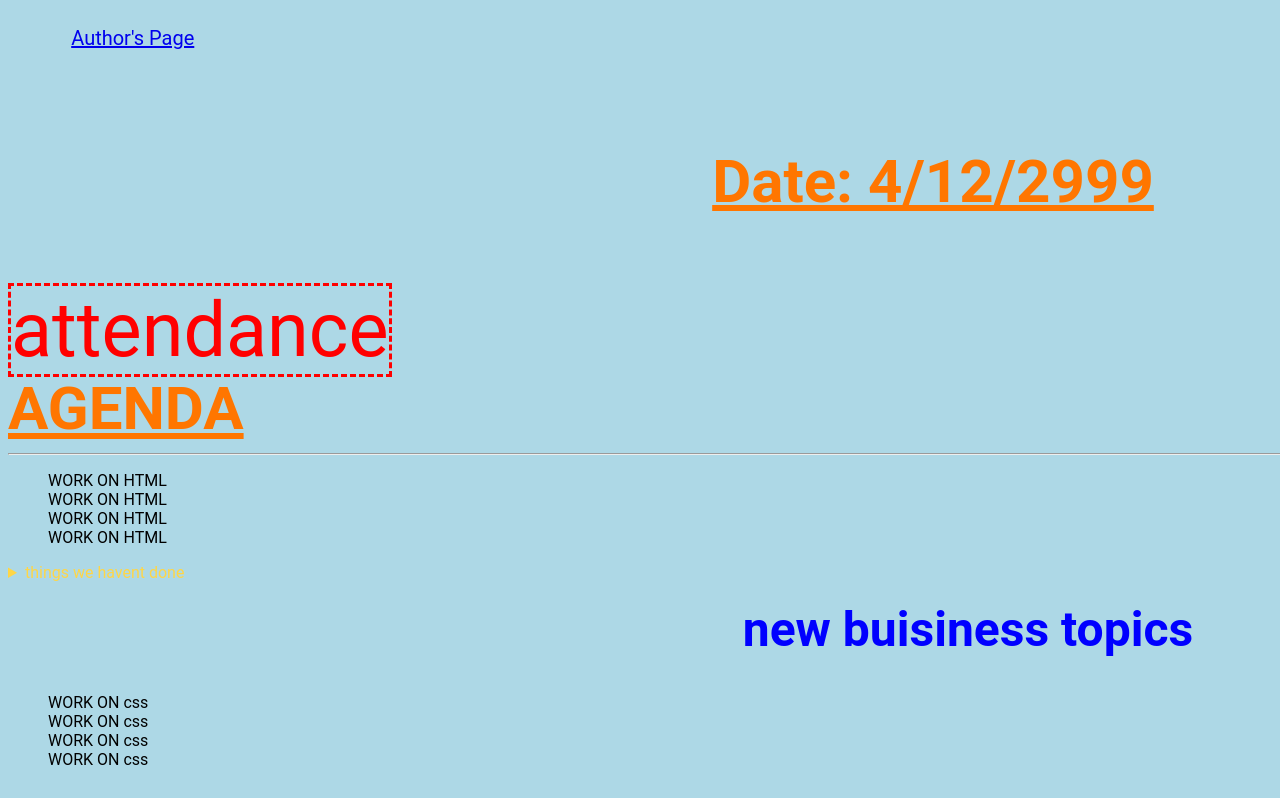
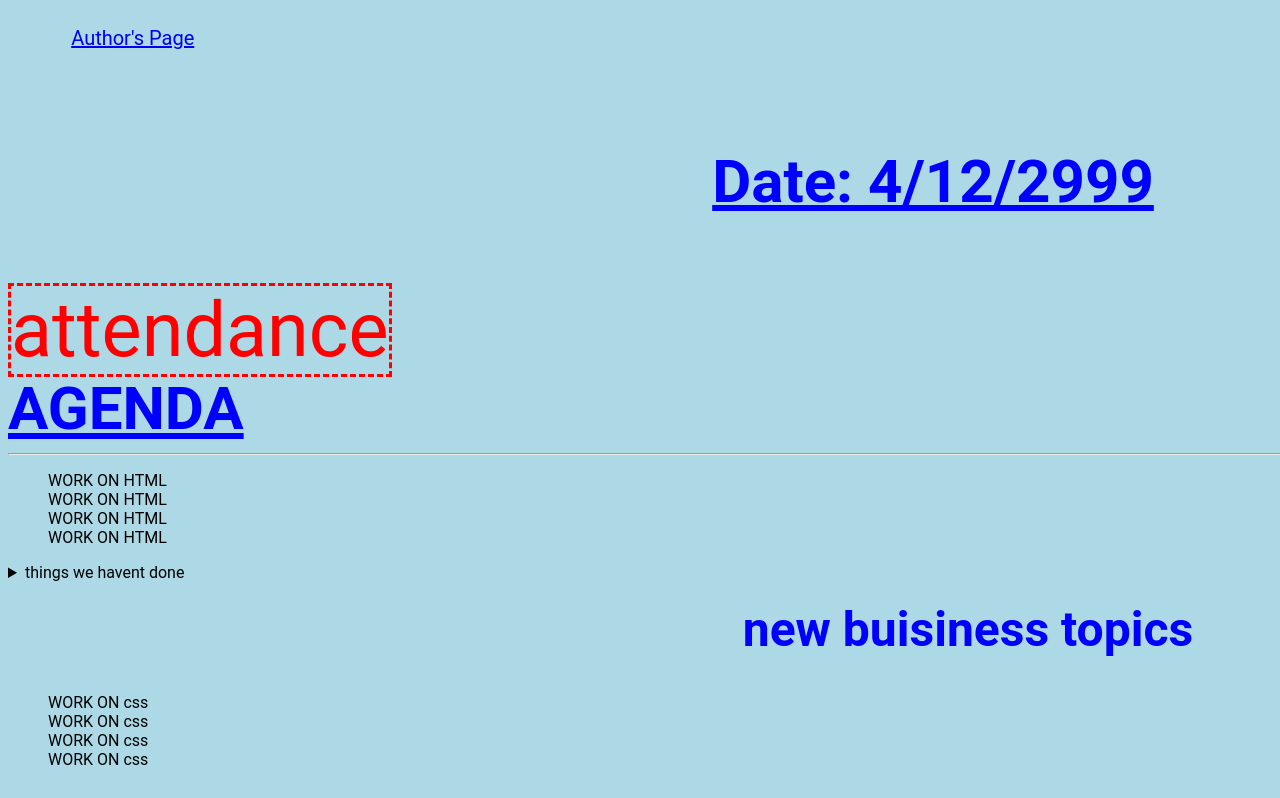
Before and after one commit to Andrewphanguyen/sp24-cse110-lab3, a plain HTML site: page index.html in a window 1280 px wide. Shown: the top 798 px of the page. Drawn offline with Linux system fonts and the light colour scheme.

Commit message:
Update style.css

```diff
--- a/style.css
+++ b/style.css
@@ -34,14 +34,14 @@ label {
 }
 
 details {
-    color: color-mix(in lch, plum 20%, yellow);
+    --main-bg-color: color-mix(in srgb, rgba(23, 64, 233, 0.122) 16%, rgba(255, 134, 0, 0.5) 50%);
 
 }
 
 
 
 h2 {
-    color: color(display-p3 1 0.5 0);
+
     max-width: calc(100% - var(--actions-width, 70px));
     font-size: 3.75em;
     text-decoration: underline;
@@ -98,7 +98,7 @@ li {
     display: flex;
     flex-direction: column;
 }
-@media (min-width: 20) and (max-width: 1000) {
+@media (max-width: 600px) {
 img {
     max-width: 600px;
     display: flex;
@@ -109,6 +109,7 @@ img {
 }
 }
 body {
+
     a:hover {
         background-color: blue;
     }
@@ -116,8 +117,6 @@ body {
     a:active {
         background-color: beige;
     }
-
-
 }
 
 footer {
```
